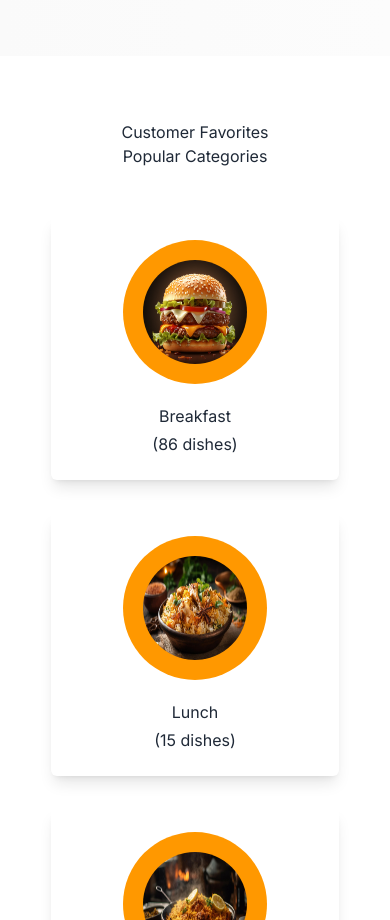
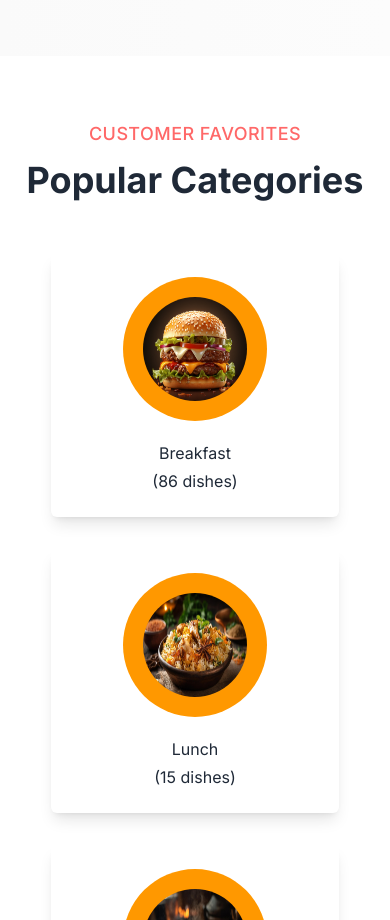
Before and after one commit to Nisala-Chamodya/Zoory-Backers---React, a React (Vite) app in the folder zoory-backers-font/: page / in a window 390 px wide. Shown: the part 1120-2040 px from the top of the page. Built offline with nearby package versions, Linux system fonts and the light colour scheme.

Commit message:
Category Section

```diff
--- a/zoory-backers-font/src/App.css
+++ b/zoory-backers-font/src/App.css
@@ -9,3 +9,9 @@ body {
 .section-container {
   @apply container px-4 mx-auto max-w-screen-2xl xl:px-24;
 }
+.subtitle {
+  @apply text-lg font-medium tracking-wide uppercase text-red;
+}
+.title {
+  @apply my-2 text-4xl font-bold leading-snug md:text-5xl md:leading-snug;
+}
```
